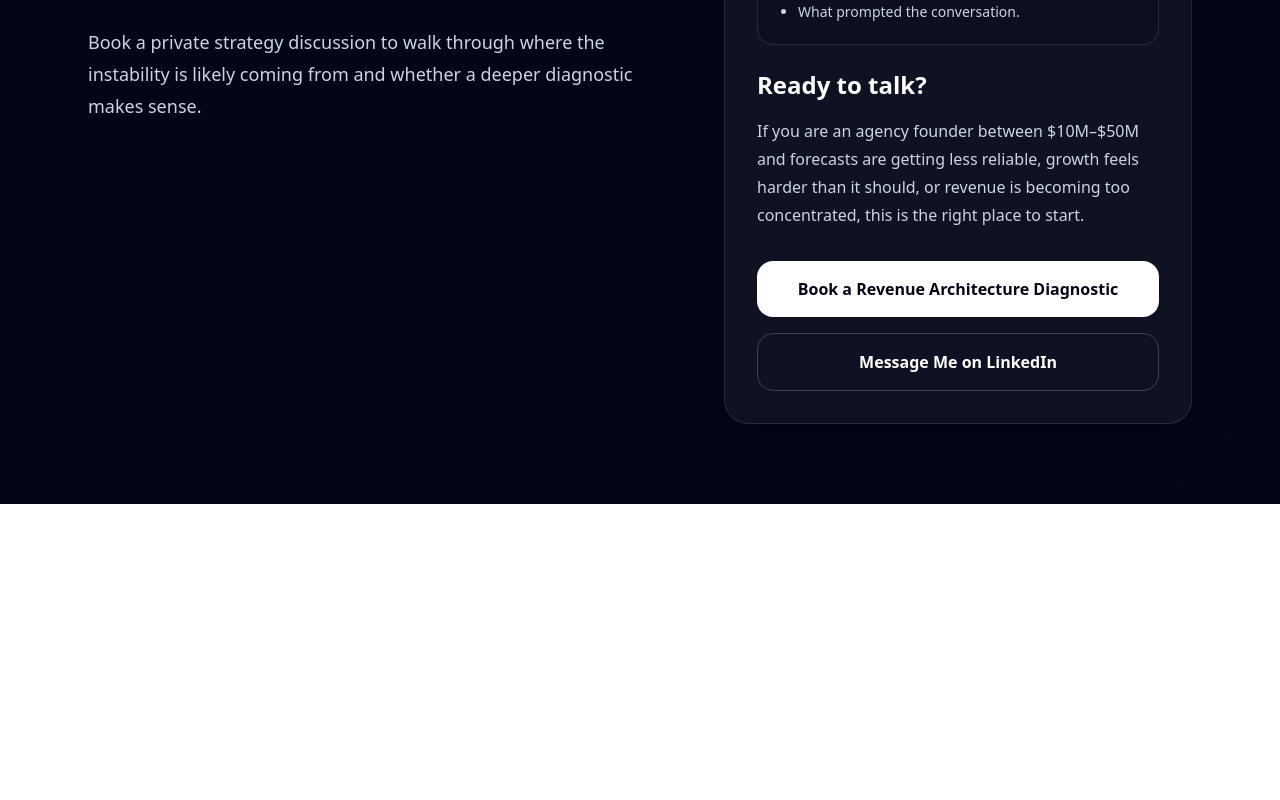
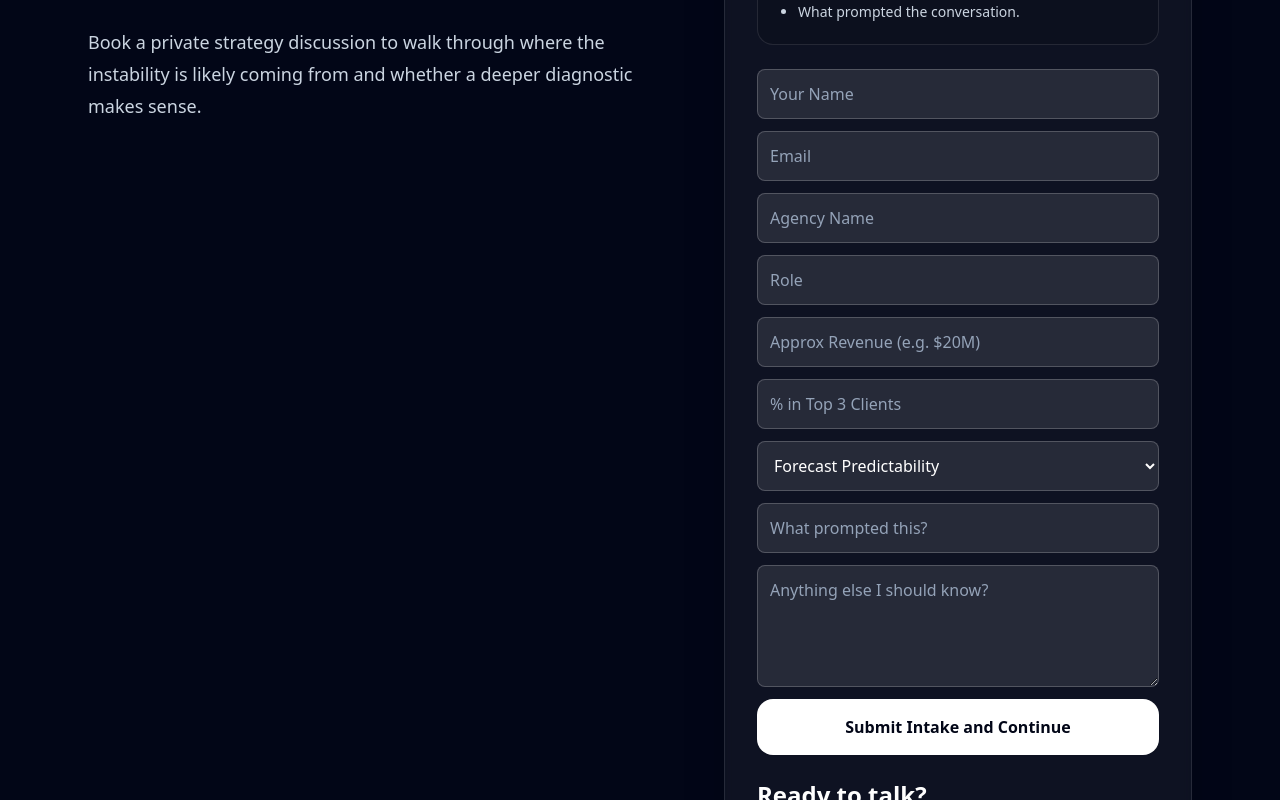
Before and after one commit to ScottMHarris1/revenue-architecture-site, a Next.js app: page / in a window 1280 px wide. Shown: the part 5540-6340 px from the top of the page. Before the commit the page ends 6044 px from the top, so only its background shows below. Built offline with nearby package versions, Linux system fonts and the light colour scheme.

Commit message:
Update page.tsx

```diff
--- a/app/page.tsx
+++ b/app/page.tsx
@@ -1,6 +1,124 @@
 'use client';
 
+import { useMemo, useState } from "react";
+import { useSearchParams } from "next/navigation";
+
+type FormState = {
+  name: string;
+  email: string;
+  company: string;
+  role: string;
+  revenue: string;
+  concentration: string;
+  forecast: string;
+  trigger: string;
+  notes: string;
+};
+
+const CALENDLY_URL = "https://calendly.com/scott-m-harris-1";
+const LINKEDIN_URL = "https://www.linkedin.com/in/mrscottharris/";
+const SNAPSHOT_URL = "https://revenue-fragility-web-app.vercel.app/";
+
+function parseNumber(value: string | null): number | null {
+  if (!value) return null;
+  const cleaned = value.replace(/[^0-9.-]/g, "");
+  if (!cleaned) return null;
+  const parsed = Number(cleaned);
+  return Number.isFinite(parsed) ? parsed : null;
+}
+
 export default function RevenueArchitectureDiagnosticLandingPage() {
+  const searchParams = useSearchParams();
+
+  const snapshot = useMemo(() => {
+    const fragilityScore = parseNumber(searchParams.get("fragilityScore"));
+    const concentrationRisk = searchParams.get("concentrationRisk");
+    const founderDependency = searchParams.get("founderDependency");
+    const forecastRisk = searchParams.get("forecastRisk");
+    const marginRisk = searchParams.get("marginRisk");
+    const evRisk = searchParams.get("evRisk");
+    const source = searchParams.get("source");
+
+    const hasSnapshotData =
+      fragilityScore !== null ||
+      !!concentrationRisk ||
+      !!founderDependency ||
+      !!forecastRisk ||
+      !!marginRisk ||
+      !!evRisk ||
+      !!source;
+
+    return {
+      hasSnapshotData,
+      fragilityScore,
+      concentrationRisk,
+      founderDependency,
+      forecastRisk,
+      marginRisk,
+      evRisk,
+      source,
+    };
+  }, [searchParams]);
+
+  const [form, setForm] = useState<FormState>({
+    name: "",
+    email: "",
+    company: "",
+    role: "",
+    revenue: "",
+    concentration: "",
+    forecast: "",
+    trigger: "",
+    notes: "",
+  });
+
+  const [submitting, setSubmitting] = useState(false);
+  const [submitError, setSubmitError] = useState("");
+
+  const scoreLabel = useMemo(() => {
+    if (snapshot.fragilityScore === null) return null;
+    if (snapshot.fragilityScore >= 70) return "High structural fragility.";
+    if (snapshot.fragilityScore >= 50) return "Moderate structural fragility.";
+    return "Lower structural fragility.";
+  }, [snapshot.fragilityScore]);
+
+  async function handleSubmit(e: React.FormEvent<HTMLFormElement>) {
+    e.preventDefault();
+    setSubmitting(true);
+    setSubmitError("");
+
+    try {
+      const payload = {
+        ...form,
+        snapshot,
+        source: snapshot.source || "landing-page",
+      };
+
+      const res = await fetch("/api/lead", {
+        method: "POST",
+        headers: {
+          "Content-Type": "application/json",
+        },
+        body: JSON.stringify(payload),
+      });
+
+      const data = await res.json();
+
+      if (!res.ok) {
+        throw new Error(data?.error || "Something went wrong.");
+      }
+
+      const redirectUrl = data?.redirectUrl || CALENDLY_URL;
+      window.location.href = redirectUrl;
+    } catch (err) {
+      const message =
+        err instanceof Error ? err.message : "Something went wrong.";
+      setSubmitError(message);
+    } finally {
+      setSubmitting(false);
+    }
+  }
+
   return (
     <div className="min-h-screen bg-white text-slate-900">
       <section className="border-b border-slate-200 bg-gradient-to-b from-slate-50 to-white">
@@ -223,6 +341,58 @@ export default function RevenueArchitectureDiagnosticLandingPage() {
               >
                 Open Revenue Fragility Snapshot
               </a>
+
+              {snapshot.hasSnapshotData ? (
+                <div className="mt-6 rounded-2xl border border-slate-200 bg-slate-50 p-5">
+                  <p className="text-sm font-semibold uppercase tracking-[0.18em] text-slate-500">
+                    Snapshot detected
+                  </p>
+                  <div className="mt-3 space-y-2 text-sm leading-6 text-slate-700">
+                    {snapshot.fragilityScore !== null && (
+                      <p>
+                        <span className="font-semibold">Fragility Score:</span>{" "}
+                        {snapshot.fragilityScore}
+                      </p>
+                    )}
+                    {scoreLabel && (
+                      <p>
+                        <span className="font-semibold">Interpretation:</span>{" "}
+                        {scoreLabel}
+                      </p>
+                    )}
+                    {snapshot.concentrationRisk && (
+                      <p>
+                        <span className="font-semibold">Concentration Risk:</span>{" "}
+                        {snapshot.concentrationRisk}
+                      </p>
+                    )}
+                    {snapshot.founderDependency && (
+                      <p>
+                        <span className="font-semibold">Founder Dependency:</span>{" "}
+                        {snapshot.founderDependency}
+                      </p>
+                    )}
+                    {snapshot.forecastRisk && (
+                      <p>
+                        <span className="font-semibold">Forecast Risk:</span>{" "}
+                        {snapshot.forecastRisk}
+                      </p>
+                    )}
+                    {snapshot.marginRisk && (
+                      <p>
+                        <span className="font-semibold">Margin Risk:</span>{" "}
+                        {snapshot.marginRisk}
+                      </p>
+                    )}
+                    {snapshot.evRisk && (
+                      <p>
+                        <span className="font-semibold">EV Risk:</span>{" "}
+                        {snapshot.evRisk}
+                      </p>
+                    )}
+                  </div>
+                </div>
+              ) : null}
             </div>
           </div>
         </div>
@@ -329,13 +499,118 @@ export default function RevenueArchitectureDiagnosticLandingPage() {
                   </ul>
                 </div>
               </div>
+
+              <form onSubmit={handleSubmit} className="mb-6 grid gap-3">
+                <input
+                  name="name"
+                  placeholder="Your Name"
+                  required
+                  value={form.name}
+                  onChange={(e) =>
+                    setForm((prev) => ({ ...prev, name: e.target.value }))
+                  }
+                  className="rounded-lg border border-white/20 bg-white/10 p-3 text-white placeholder-slate-400"
+                />
+                <input
+                  name="email"
+                  type="email"
+                  placeholder="Email"
+                  required
+                  value={form.email}
+                  onChange={(e) =>
+                    setForm((prev) => ({ ...prev, email: e.target.value }))
+                  }
+                  className="rounded-lg border border-white/20 bg-white/10 p-3 text-white placeholder-slate-400"
+                />
+                <input
+                  name="company"
+                  placeholder="Agency Name"
+                  value={form.company}
+                  onChange={(e) =>
+                    setForm((prev) => ({ ...prev, company: e.target.value }))
+                  }
+                  className="rounded-lg border border-white/20 bg-white/10 p-3 text-white placeholder-slate-400"
+                />
+                <input
+                  name="role"
+                  placeholder="Role"
+                  value={form.role}
+                  onChange={(e) =>
+                    setForm((prev) => ({ ...prev, role: e.target.value }))
+                  }
+                  className="rounded-lg border border-white/20 bg-white/10 p-3 text-white placeholder-slate-400"
+                />
+                <input
+                  name="revenue"
+                  placeholder="Approx Revenue (e.g. $20M)"
+                  value={form.revenue}
+                  onChange={(e) =>
+                    setForm((prev) => ({ ...prev, revenue: e.target.value }))
+                  }
+                  className="rounded-lg border border-white/20 bg-white/10 p-3 text-white placeholder-slate-400"
+                />
+                <input
+                  name="concentration"
+                  placeholder="% in Top 3 Clients"
+                  value={form.concentration}
+                  onChange={(e) =>
+                    setForm((prev) => ({ ...prev, concentration: e.target.value }))
+                  }
+                  className="rounded-lg border border-white/20 bg-white/10 p-3 text-white placeholder-slate-400"
+                />
+                <select
+                  name="forecast"
+                  value={form.forecast}
+                  onChange={(e) =>
+                    setForm((prev) => ({ ...prev, forecast: e.target.value }))
+                  }
+                  className="rounded-lg border border-white/20 bg-white/10 p-3 text-white"
+                >
+                  <option value="">Forecast Predictability</option>
+                  <option value="High">High</option>
+                  <option value="Medium">Medium</option>
+                  <option value="Low">Low</option>
+                </select>
+                <input
+                  name="trigger"
+                  placeholder="What prompted this?"
+                  value={form.trigger}
+                  onChange={(e) =>
+                    setForm((prev) => ({ ...prev, trigger: e.target.value }))
+                  }
+                  className="rounded-lg border border-white/20 bg-white/10 p-3 text-white placeholder-slate-400"
+                />
+                <textarea
+                  name="notes"
+                  placeholder="Anything else I should know?"
+                  rows={4}
+                  value={form.notes}
+                  onChange={(e) =>
+                    setForm((prev) => ({ ...prev, notes: e.target.value }))
+                  }
+                  className="rounded-lg border border-white/20 bg-white/10 p-3 text-white placeholder-slate-400"
+                />
+
+                {submitError ? (
+                  <p className="text-sm text-rose-300">{submitError}</p>
+                ) : null}
+
+                <button
+                  type="submit"
+                  disabled={submitting}
+                  className="rounded-2xl bg-white px-6 py-4 text-base font-semibold text-slate-950 shadow-sm transition hover:opacity-90 disabled:cursor-not-allowed disabled:opacity-60"
+                >
+                  {submitting ? "Submitting..." : "Submit Intake and Continue"}
+                </button>
+              </form>
+
               <h3 className="text-2xl font-semibold">Ready to talk?</h3>
               <p className="mt-4 text-base leading-7 text-slate-300">
                 If you are an agency founder between $10M–$50M and forecasts are getting less reliable, growth feels harder than it should, or revenue is becoming too concentrated, this is the right place to start.
               </p>
               <div className="mt-8 flex flex-col gap-4">
                 <a
-                  href="https://calendly.com/scott-m-harris-1"
+                  href={CALENDLY_URL}
                   target="_blank"
                   rel="noreferrer"
                   className="inline-flex items-center justify-center rounded-2xl bg-white px-6 py-4 text-base font-semibold text-slate-950 shadow-sm transition hover:opacity-90"
@@ -343,7 +618,7 @@ export default function RevenueArchitectureDiagnosticLandingPage() {
                   Book a Revenue Architecture Diagnostic
                 </a>
                 <a
-                  href="https://www.linkedin.com/in/mrscottharris/"
+                  href={LINKEDIN_URL}
                   target="_blank"
                   rel="noreferrer"
                   className="inline-flex items-center justify-center rounded-2xl border border-white/20 bg-transparent px-6 py-4 text-base font-semibold text-white transition hover:bg-white/5"
```
